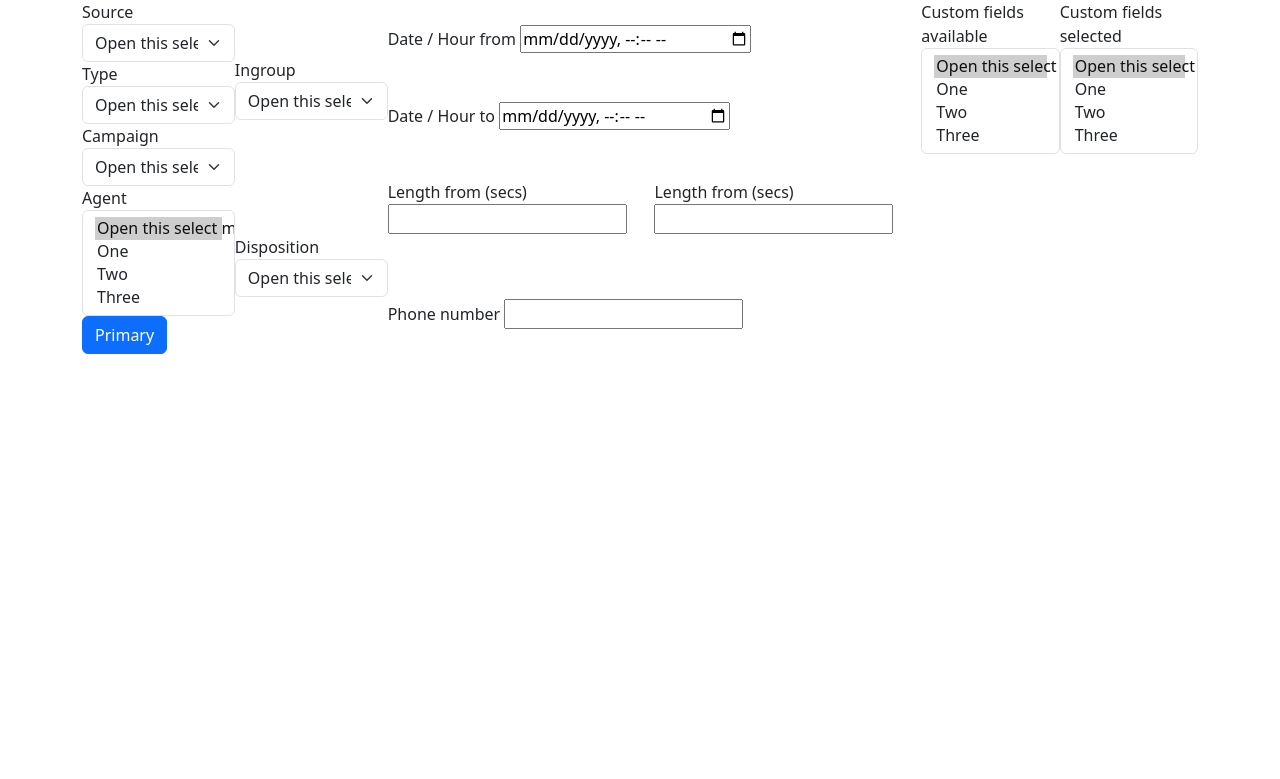
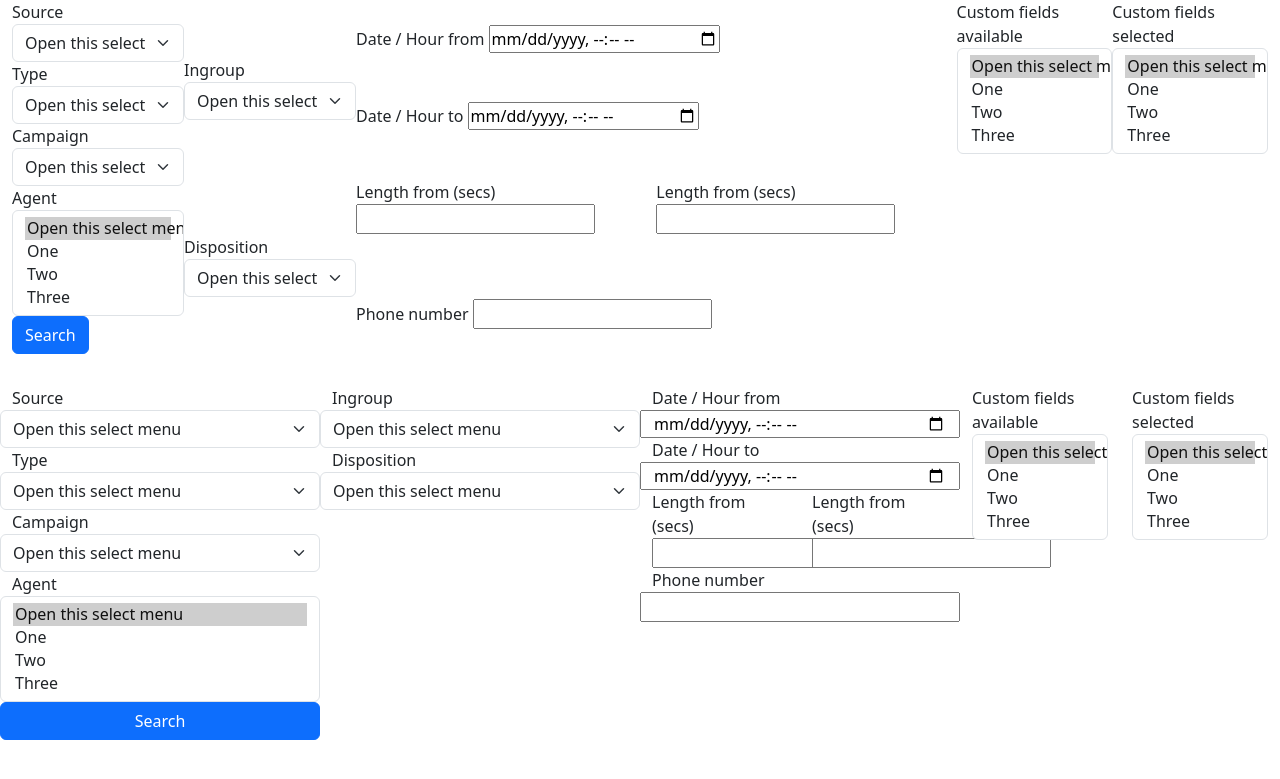
Before and after one commit to mauro25987/tn-apps, a Flask app: page /callfinder/ in a window 1280 px wide. Shown: the top 779 px of the page. Run offline with Flask 3, Linux system fonts and the light colour scheme.

Commit message:
add routes to api callfinder, modified templates

```diff
--- a/src/routes/callfinder.py
+++ b/src/routes/callfinder.py
@@ -1,27 +1,58 @@
-from flask import Blueprint, render_template
+from flask import Blueprint, render_template, jsonify
+from utils.config import db
+from sqlalchemy.ext.automap import automap_base
+from sqlalchemy.orm import Session
+from dotenv import load_dotenv
+import os
+
+load_dotenv()
 
 callfinder = Blueprint('callfinder', __name__, url_prefix='/callfinder')
 
 ovh_data = {
-    "host": "192.168.70.13",
-    "user": "internalreports",
-    "password": "internalreports",
-    "database": "asterisk",
+    "host": os.environ['VICI_MARIADB_HOST'],
+    "user": os.environ['VICI_MARIADB_USER'],
+    "password": os.environ['VICI_MARIADB_PASSWORD'],
+    "database": os.environ['VICI_MARIADB_USER'],
 }
 
 ovh2_data = {
-    "host": "192.168.60.15",
-    "user": "internalreports",
-    "password": "internalreports",
-    "database": "asterisk"
+    "host": os.environ['VICI2_MARIADB_HOST'],
+    "user": os.environ['VICI2_MARIADB_USER'],
+    "password": os.environ['VICI2_MARIADB_PASSWORD'],
+    "database": os.environ['VICI2_MARIADB_USER'],
 }
 
 servers = {
-    "ovh":  ovh_data,
-    "ovh2": ovh2_data,
+    "vicidial":  ovh_data,
+    "vicidial2": ovh2_data,
 }
 
 
 @callfinder.route('/')
 def index():
-    return render_template('callfinder/index.html')
+    sources = get_sources()
+    return render_template('callfinder/index.html', data=sources.get_json())
+
+
+@callfinder.route('/api/_get_sources', methods=["GET"])
+def get_sources():
+    sources = list(servers)
+    return jsonify(sources)
+
+
+@callfinder.route('/api/_get_campaigns/<source>')
+def get_campaings(source):
+    Base = automap_base()
+    Base.prepare(db.engines[source])
+    Campaigns = Base.classes.vicidial_campaigns
+
+    session = Session(db.get_engine(source))
+    # query_result = session.execute(db.select(Campaigns)).scalars()
+    query_result = session.query(Campaigns).filter(Campaigns.active == 'Y')
+    result = list()
+
+    for i in query_result:
+        result.append(i.campaign_name)
+
+    return jsonify(result)
--- a/src/routes/main.py
+++ b/src/routes/main.py
@@ -9,10 +9,10 @@ main = Blueprint('main', __name__)
 @main.route('/')
 def index():
     Base = automap_base()
-    Base.prepare(db.engines['vicibox'])
+    Base.prepare(db.engines['vicidial'])
     Users = Base.classes.vicidial_users
 
-    session = Session(db.get_engine('vicibox'))
+    session = Session(db.get_engine('vicidial'))
 
     result = session.execute(db.select(Users)).scalars()
     # result2 = session.query(Users).all()
--- a/src/run.py
+++ b/src/run.py
@@ -1,6 +1,6 @@
-from app import create_app
+from app import create_app, enviroment
 
-app = create_app()
+app = create_app(enviroment)
 
 if __name__ == '__main__':
     app.run()
--- a/src/templates/callfinder/index.html
+++ b/src/templates/callfinder/index.html
@@ -3,7 +3,7 @@
 {% block title %}Callfinder{% endblock %}
 
 {% block body %}
-    <div class="container">
+    <div class="container-fluid">
         <div class="d-flex flex-row justify-content-around mb-3">
             <div class="d-flex flex-column flex-wrap justify-content-around mb-3">
                 <div>
@@ -43,7 +43,7 @@
                     </select>
                 </div>
                 <div>
-                    <button type="button" class="btn btn-primary">Primary</button>
+                    <button type="button" class="btn btn-primary">Search</button>
                 </div>
             </div>
             <div class="d-flex flex-column flex-wrap justify-content-around mb-3">
@@ -111,5 +111,116 @@
                 </div>
             </div>
         </div>
+
+        <div class="row">
+            <div class="col-3">
+                <div class="row">
+                    <label for="source">Source</label>
+                    <select class="form-select" id="source" aria-label="Default select example">
+                        <option selected>Open this select menu</option>
+                        {% for source in data %}
+                            <option value="{{ source }}">{{ source }}</option>
+                        {% endfor %}
+                    </select>
+                </div>
+                <div class="row">
+                    <label for="type">Type</label>
+                    <select class="form-select" id="type" aria-label="Default select example">
+                        <option selected>Open this select menu</option>
+                        <option value="1">One</option>
+                        <option value="2">Two</option>
+                        <option value="3">Three</option>
+                    </select>
+                </div>
+                <div class="row">
+                    <label for="campaign">Campaign</label>
+                    <select class="form-select" id="campaign" aria-label="Default select example">
+                        <option selected>Open this select menu</option>
+                        <option value="1">One</option>
+                        <option value="2">Two</option>
+                        <option value="3">Three</option>
+                    </select>
+                </div>
+                <div class="row">
+                    <label for="agent">Agent</label>
+                    <select class="form-select" id="agent" aria-label="Default select example" multiple>
+                        <option selected>Open this select menu</option>
+                        <option value="1">One</option>
+                        <option value="2">Two</option>
+                        <option value="3">Three</option>
+                    </select>
+                </div>
+                <div class="row">
+                    <button type="button" class="btn btn-primary">Search</button>
+                </div>
+            </div>
+            <div class="col-3">
+                <div class="row">
+                    <label for="source">Ingroup</label>
+                    <select class="form-select" id="ingroup" aria-label="Default select example">
+                        <option selected>Open this select menu</option>
+                        <option value="1">One</option>
+                        <option value="2">Two</option>
+                        <option value="3">Three</option>
+                    </select>
+                </div>
+                <div class="row">
+                    <label for="source">Disposition</label>
+                    <select class="form-select" id="disposition" aria-label="Default select example">
+                        <option selected>Open this select menu</option>
+                        <option value="1">One</option>
+                        <option value="2">Two</option>
+                        <option value="3">Three</option>
+                    </select>
+                </div>
+            </div>
+            <div class="col-3">
+                <div class="row">
+                    <label for="datefrom">Date / Hour from</label>
+                    <input type="datetime-local" id="datefrom">
+                </div>
+                <div class="row">
+                    <label for="dateto">Date / Hour to</label>
+                    <input type="datetime-local" id="dateto">
+                </div>
+                <div class="row">
+                    <div class="col-6">
+                        <label for="secsfrom">Length from (secs)</label>
+                        <input type="number" id="secsfrom">
+                    </div>
+                    <div class="col-6">
+                        <label for="secsfrom">Length from (secs)</label>
+                        <input type="number" id="secsfrom">
+                    </div>
+                </div>
+                <div class="row">
+                    <label for="phone">Phone number</label>
+                    <input type="tel" id="phone">
+                </div>
+            </div>
+            <div class="col-3">
+                <div class="row">
+                    <div class="col-6">
+                        <label for="field-available">Custom fields available</label>
+                        <select class="form-select" id="field-available" aria-label="Default select example" multiple>
+                            <option selected>Open this select menu</option>
+                            <option value="1">One</option>
+                            <option value="2">Two</option>
+                            <option value="3">Three</option>
+                        </select>
+                    </div>
+                    <div class="col-6">
+                        <label for="field-selected">Custom fields selected</label>
+                        <select class="form-select" id="field-selected" aria-label="Default select example" multiple>
+                            <option selected>Open this select menu</option>
+                            <option value="1">One</option>
+                            <option value="2">Two</option>
+                            <option value="3">Three</option>
+                        </select>
+                    </div>
+                </div>
+            </div>
+        </div>
+
     </div>
 {% endblock %}
```
Also changed, not shown: src/app.py (+6 -3 lines), src/utils/config.py (+10 -4 lines).
